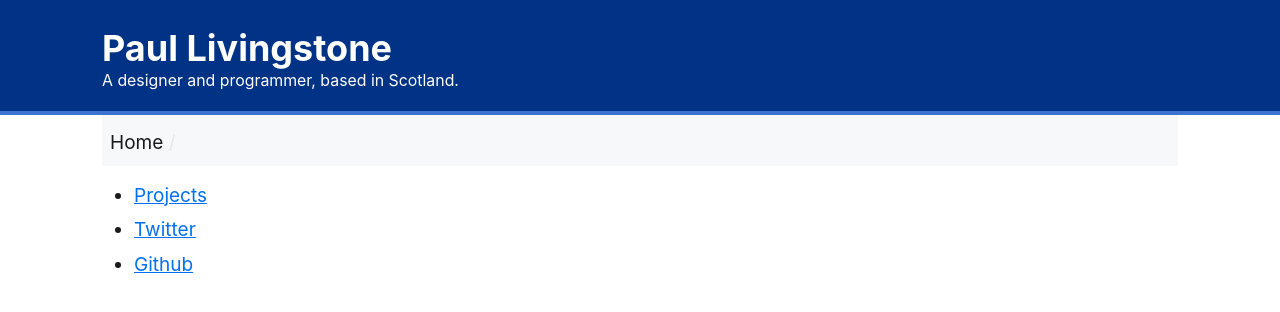
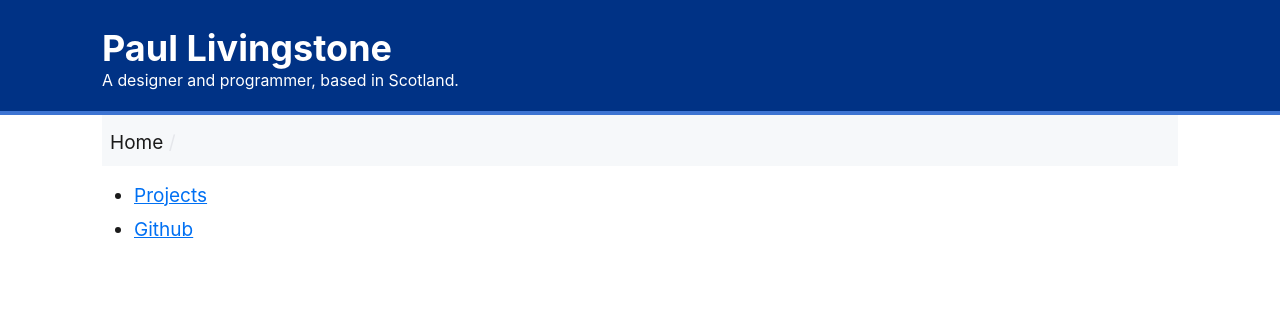
Before and after one commit to ocodia/ocodia.com, a plain HTML site: page index.html in a window 1280 px wide. Drawn offline with Linux system fonts and the light colour scheme.

Commit message:
Removing Twitter account

```diff
--- a/index.html
+++ b/index.html
@@ -22,7 +22,6 @@
       <main>
         <ul>
           <li><a href="/projects.html">Projects</a></li>
-          <li><a href="https://twitter.com/webfidget">Twitter</a></li>
           <li><a href="https://github.com/ocodia">Github</a></li>
         </ul>
 
```
